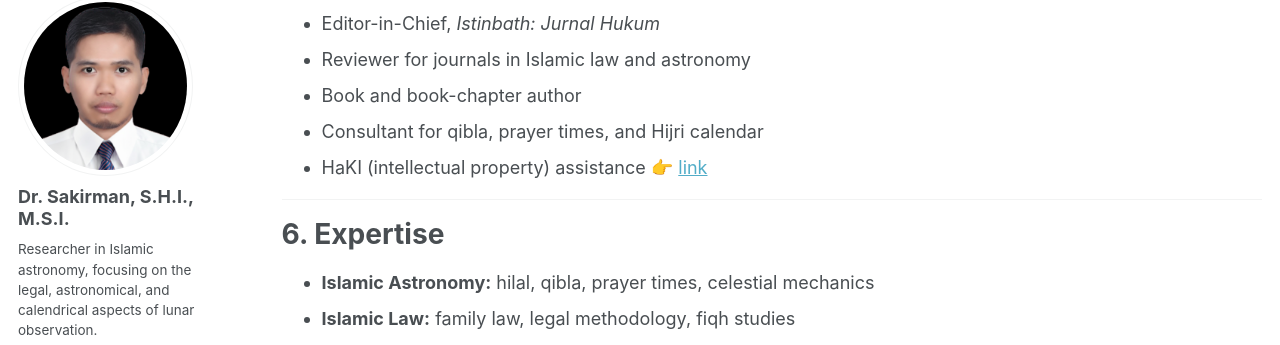
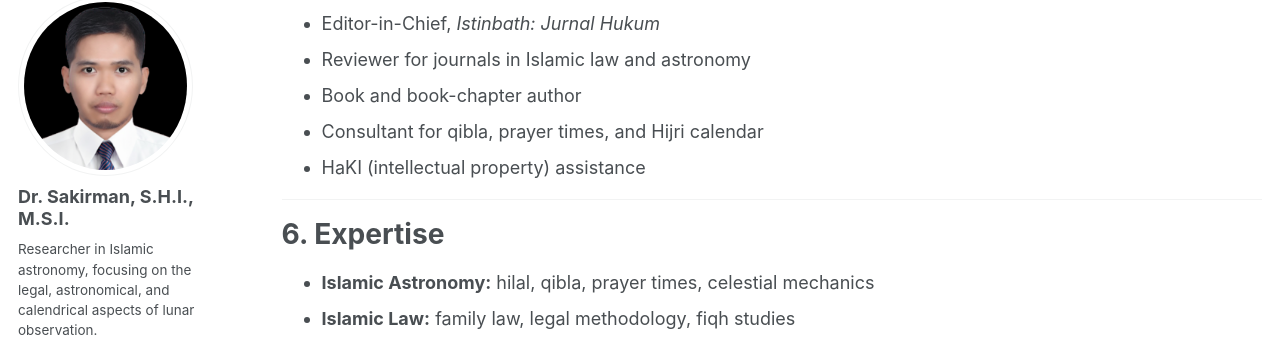
Before and after one commit to sakir-man/sakir-man.github.io, a Jekyll site: the page built from _pages/cv.md, in a window 1280 px wide and 900 px high, scrolled down 1732 px. Shown: the part 103-448 px from the top of the window. Built offline with Jekyll 4.4.1, drawn with Linux system fonts in a browser that asks for light colours; some web fonts are replaced; a script that is not in the unit is left out.

Commit message:
Update cv.md

```diff
--- a/_pages/cv.md
+++ b/_pages/cv.md
@@ -68,7 +68,7 @@ Specialization: Islamic Astronomy • Crescent Visibility • Hijri Calendar
 - Reviewer for journals in Islamic law and astronomy
 - Book and book-chapter author
 - Consultant for qibla, prayer times, and Hijri calendar
-- HaKI (intellectual property) assistance 👉 <a href="https://linktr.ee/Eclipse_Pedia">link</a>
+- HaKI (intellectual property) assistance
 
 ---
 
```
